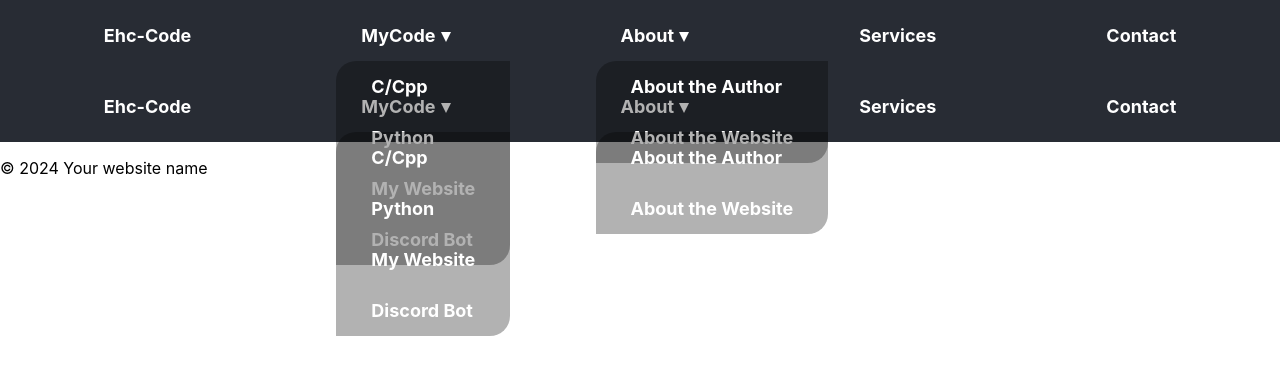
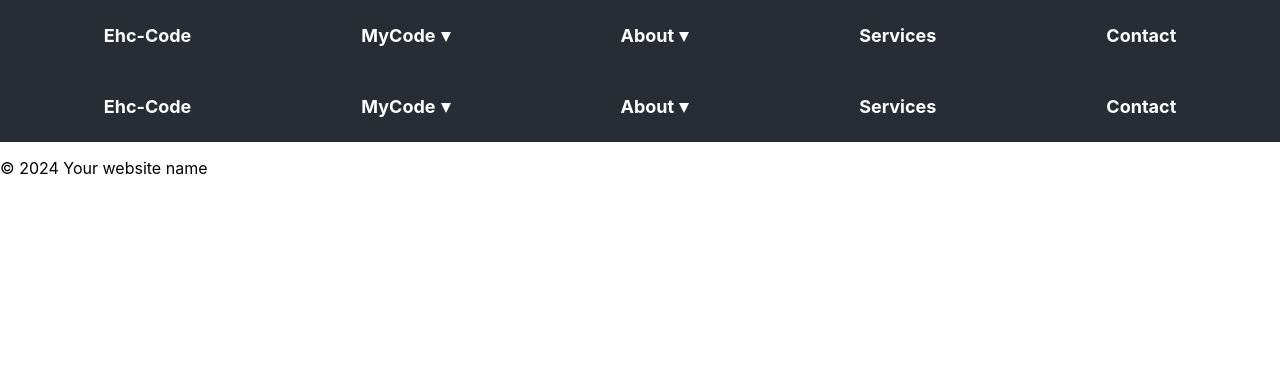
Before and after one commit to ehcgnahc/react-next, a Next.js app: page /Header in a window 1280 px wide. Shown: the top 374 px of the page. Built offline with nearby package versions, Linux system fonts and the light colour scheme.

Commit message:
Header fixed

```diff
--- a/pages/Header.js
+++ b/pages/Header.js
@@ -6,29 +6,29 @@ function Header() {
         <header>
             <nav className={styles.menu}>
                 <ul>
-                    <li className={styles.hover}><Link href="/">Ehc-Code</Link></li>
+                    <li className={styles.hover}><Link href="/"><span className={styles.text}>Ehc-Code</span></Link></li>
                     <li>
-                        <Link href="/">MyCode<span className={styles.downArrow}></span></Link>
+                        <Link href="/"><span className={styles.text}>MyCode</span><span className={styles.downArrow}></span></Link>
                         <div className={styles.dropdown}>
                             <ul>
-                                <li><Link href="/Code-Cpp">C/Cpp</Link></li>
-                                <li><Link href="/">Python</Link></li>
-                                <li><Link href="/">My Website</Link></li>
-                                <li><Link href="/">Discord Bot</Link></li>
+                                <li><Link href="/Code-Cpp"><span className={styles.text}>C/Cpp</span></Link></li>
+                                <li><Link href="/"><span className={styles.text}>Python</span></Link></li>
+                                <li><Link href="/"><span className={styles.text}>My Website</span></Link></li>
+                                <li><Link href="/"><span className={styles.text}>Discord Bot</span></Link></li>
                             </ul>
                         </div>
                     </li>
                     <li>
-                        <Link href="/">About<span className={styles.downArrow}></span></Link>
+                        <Link href="/"><span className={styles.text}>About</span><span className={styles.downArrow}></span></Link>
                         <div className={styles.dropdown}>
                             <ul>
-                                <li><Link href="/About-the-Aurthor">About the Author</Link></li>
-                                <li><Link href="/">About the Website</Link></li>
+                                <li><Link href="/About-the-Aurthor"><span className={styles.text}>About the Author</span></Link></li>
+                                <li><Link href="/"><span className={styles.text}>About the Website</span></Link></li>
                             </ul>
                         </div>
                     </li>
-                    <li><a href="/">Services</a></li>
-                    <li><Link href="/Contact">Contact</Link></li>
+                    <li className={styles.hover}><Link href="/"><span className={styles.text}>Services</span></Link></li>
+                    <li className={styles.hover}><Link href="/Contact"><span className={styles.text}>Contact</span></Link></li>
                 </ul>
             </nav>
         </header>
--- a/styles/Header.module.css
+++ b/styles/Header.module.css
@@ -36,7 +36,7 @@
 }
 
 .hover a::after {
-    content: '';
+    content: "";
     position: absolute;
     left: 0;
     bottom: 0;
@@ -61,8 +61,8 @@
 }
 
 .dropdown {
+    opacity: 0;
     position: absolute;
-    display: block;
     width: auto;
     background: rgba(0, 0, 0, 0.3);
     z-index: 999;
@@ -73,6 +73,7 @@
     overflow: hidden;
     padding: 0;
     margin: 0;
+    transition: opacity 0.3s ease-in-out;
 }
 
 .dropdown ul {
@@ -89,25 +90,26 @@
     text-decoration: none;
     display: block;
     width: 100%;
-    transition: text-indent 0.3s ease-in-out;
     font-weight: 500;
     text-align: left;
+    background: none;
+    position: relative;
 }
 
-.dropdown ul li:first-child {
-    border-top-left-radius: 17.5px;
-}
-
-.dropdown ul li:last-child {
-    border-bottom-right-radius: 17.5px;
+.dropdown ul li .text {
+    display: inline-block;
+    transition: transform 0.2s ease-in-out;
 }
 
 .dropdown ul li:hover {
     background: linear-gradient(to right, #4daefe, #00f2fe);
-    color: whitesmoke;
-    text-indent: 5px;
+}
+
+.dropdown ul li:hover .text {
+    color: white;
+    transform: translateX(5px);
 }
 
 li:hover .dropdown {
-    display: block;
+    opacity: 1;
 }
```
